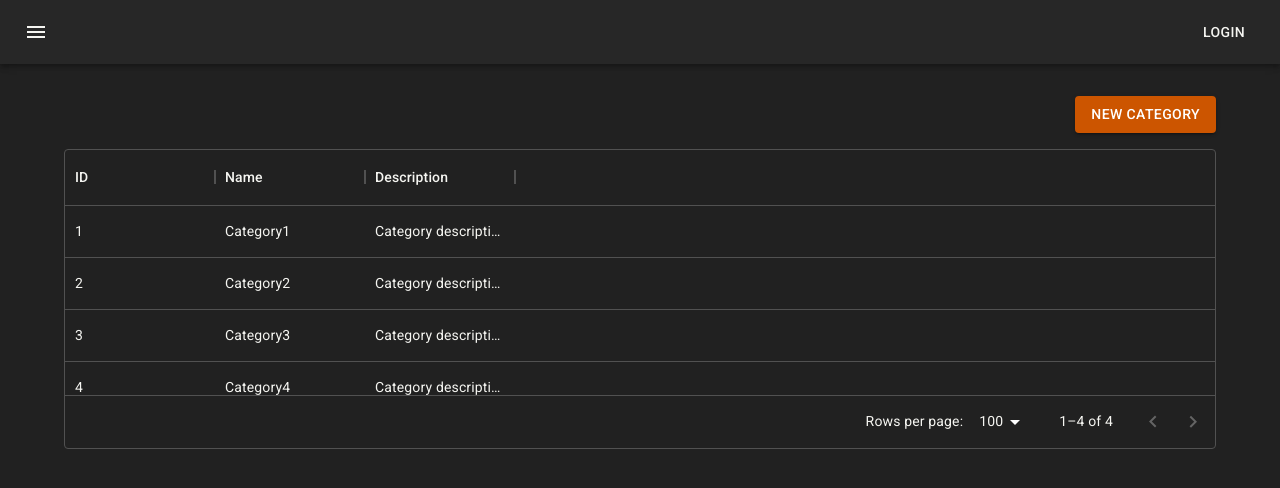
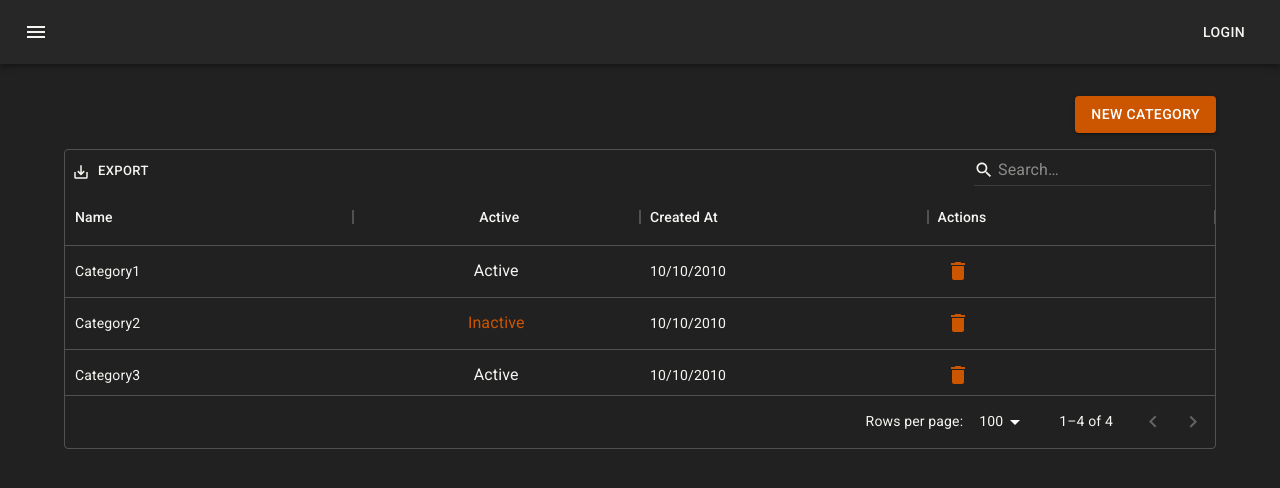
Before and after one commit to aggierosa/CodeFlix, a React (Create React App) app: page / in a window 1280 px wide. Shown: the top 488 px of the page. Built offline with nearby package versions, Linux system fonts and the light colour scheme.

Commit message:
feat: MUI data grid, toolbar & filtering

```diff
--- a/package.json
+++ b/package.json
@@ -6,7 +6,7 @@
     "@emotion/react": "^11.10.4",
     "@emotion/styled": "^11.10.4",
     "@mui/icons-material": "^5.10.6",
-    "@mui/material": "^5.10.6",
+    "@mui/material": "^5.10.7",
     "@mui/x-data-grid": "^5.17.4",
     "@reduxjs/toolkit": "^1.8.5",
     "@testing-library/jest-dom": "^5.16.5",
--- a/src/features/categories/ListCategory.tsx
+++ b/src/features/categories/ListCategory.tsx
@@ -1,9 +1,16 @@
-import { Box, Button, Typography } from "@mui/material";
+import { Box, Button, IconButton, Typography } from "@mui/material";
 import { useSelector } from "react-redux";
 import { Link } from "react-router-dom";
 import { useAppSelector } from "../../app/hooks";
 import { selectCategories } from "./categorySlice";
-import { DataGrid, GridColDef, GridRowsProp } from "@mui/x-data-grid";
+import {
+  DataGrid,
+  GridColDef,
+  GridRenderCellParams,
+  GridRowsProp,
+  GridToolbar,
+} from "@mui/x-data-grid";
+import DeleteIcon from "@mui/icons-material/Delete";
 
 export const CategoryList = () => {
   const categories = useAppSelector(selectCategories);
@@ -12,13 +19,51 @@ export const CategoryList = () => {
     id: category.id,
     name: category.name,
     description: category.description,
+    isActive: category.is_active,
+    createdAt: new Date(category.created_at).toLocaleDateString("pt-BR"),
   }));
 
   const columns: GridColDef[] = [
-    { field: "id", headerName: "ID", width: 150 },
-    { field: "name", headerName: "Name", width: 150 },
-    { field: "description", headerName: "Description", width: 150 },
+    { field: "name", headerName: "Name", flex: 1 },
+    {
+      field: "isActive",
+      headerName: "Active",
+      flex: 1,
+      type: "boolean",
+      renderCell: renderIsActive,
+    },
+    { field: "createdAt", headerName: "Created At", flex: 1 },
+    {
+      field: "id",
+      headerName: "Actions",
+      flex: 1,
+      renderCell: renderAction,
+    },
   ];
+
+  // function handleDelete(value){
+  //   return value
+  // }
+
+  function renderAction(rowData: GridRenderCellParams) {
+    return (
+      <IconButton
+        color="secondary"
+        onClick={() => console.log("click")}
+        aria-label="delete"
+      >
+        <DeleteIcon />
+      </IconButton>
+    );
+  }
+
+  function renderIsActive(rowData: GridRenderCellParams) {
+    return (
+      <Typography color={rowData.value ? "primary" : "secondary"}>
+        {rowData.value ? "Active" : "Inactive"}
+      </Typography>
+    );
+  }
 
   return (
     <Box maxWidth="lg" sx={{ mt: 4, mb: 4 }}>
@@ -34,11 +79,23 @@ export const CategoryList = () => {
         </Button>
       </Box>
 
-      {/* {categories.map((category) => (
-        <Typography key={category.id}>{category.name}</Typography>
-      ))} */}
       <div style={{ height: 300, width: "100%" }}>
-        <DataGrid rows={rows} columns={columns} />
+        <DataGrid
+          disableSelectionOnClick={true}
+          disableColumnSelector={true}
+          disableColumnFilter={true}
+          disableDensitySelector={true}
+          // checkboxSelection={true}
+          rows={rows}
+          columns={columns}
+          components={{ Toolbar: GridToolbar }}
+          componentsProps={{
+            toolbar: {
+              showQuickFilter: true,
+              quickFilterProps: { debounceMs: 500 },
+            },
+          }}
+        />
       </div>
     </Box>
   );
--- a/src/features/categories/categorySlice.ts
+++ b/src/features/categories/categorySlice.ts
@@ -28,7 +28,7 @@ export const initialState = [
     id: "2",
     name: "Category2",
     description: "Category description",
-    is_active: true,
+    is_active: false,
     deleted_at: null,
     created_at: "10/10 / 10",
     updated_at: "10/10 / 10",
```
Also changed, not shown: 1 other file (tests, documents, lock files or other folders).
